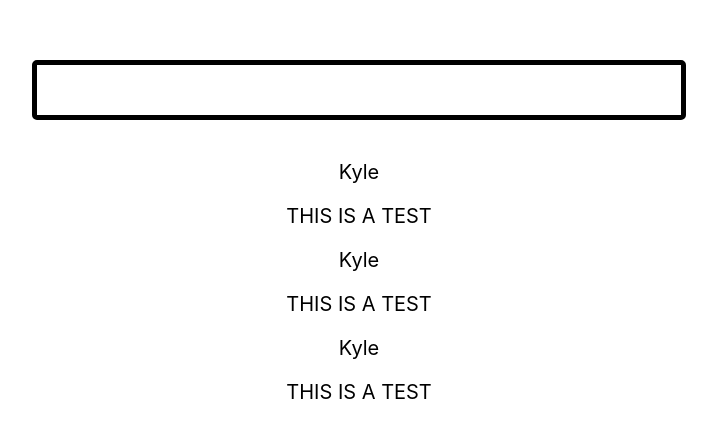
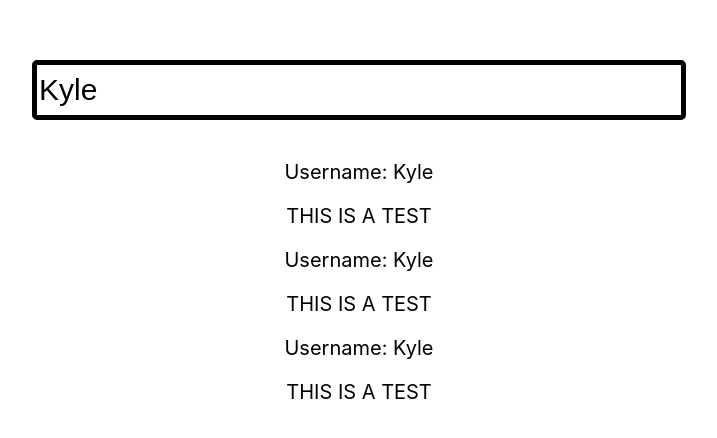
Before and after one commit to kanderson425/React_The_Complete_Guide, a React (Create React App) app in the folder assignment1_the_base_syntax/: page / in a window 1280 px wide. Shown: the part 196-634 px from the top of the page, without its empty margins (281-998 px from the left). Built offline with nearby package versions, Linux system fonts and the light colour scheme.

Commit message:
Adds pieces of solution code to my attempt: includes passing the props.currentName value to userInput component

```diff
--- a/assignment1_the_base_syntax/src/App.js
+++ b/assignment1_the_base_syntax/src/App.js
@@ -22,6 +22,7 @@ class App extends Component {
         <UserInput
           userName={this.state.username}
           changed={this.switchNameHandler}
+          currentName={this.state.username}
         />
         <UserOutput
           userName={this.state.username}
@@ -39,3 +40,5 @@ class App extends Component {
 }
 
 export default App;
+
+//Solution
--- a/assignment1_the_base_syntax/src/UserInput/UserInput.js
+++ b/assignment1_the_base_syntax/src/UserInput/UserInput.js
@@ -4,9 +4,11 @@ import './UserInput.css';
 const userInput = (props) => {
         return (
             <div className="inputContainer">
-                <input className="userInput" type="text" onChange={props.changed} value={props.username}></input>
+                <input className="userInput" type="text" onChange={props.changed} value={props.currentName}></input>
             </div>
         )
 }
 
 export default userInput;
+
+//Solution
--- a/assignment1_the_base_syntax/src/UserOutput/UserOutput.js
+++ b/assignment1_the_base_syntax/src/UserOutput/UserOutput.js
@@ -2,12 +2,14 @@ import React from 'react';
 import './UserOutput.css';
 
 const userOutput = (props) => {
-        return (
-            <div className="userOutput">
-                <p>{props.userName}</p>
-                <p>THIS IS A TEST</p>
-            </div>
-        )
+    return (
+        <div className="userOutput">
+            <p>Username: {props.userName}</p>
+            <p>THIS IS A TEST</p>
+        </div>
+    )
 }
 
 export default userOutput;
+
+//Solution
```
